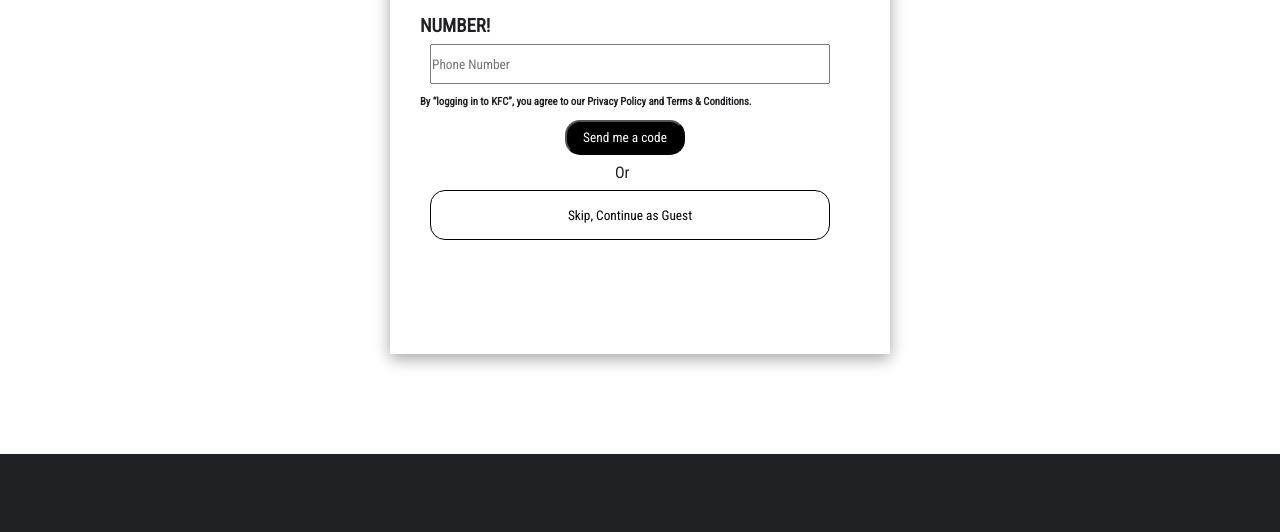
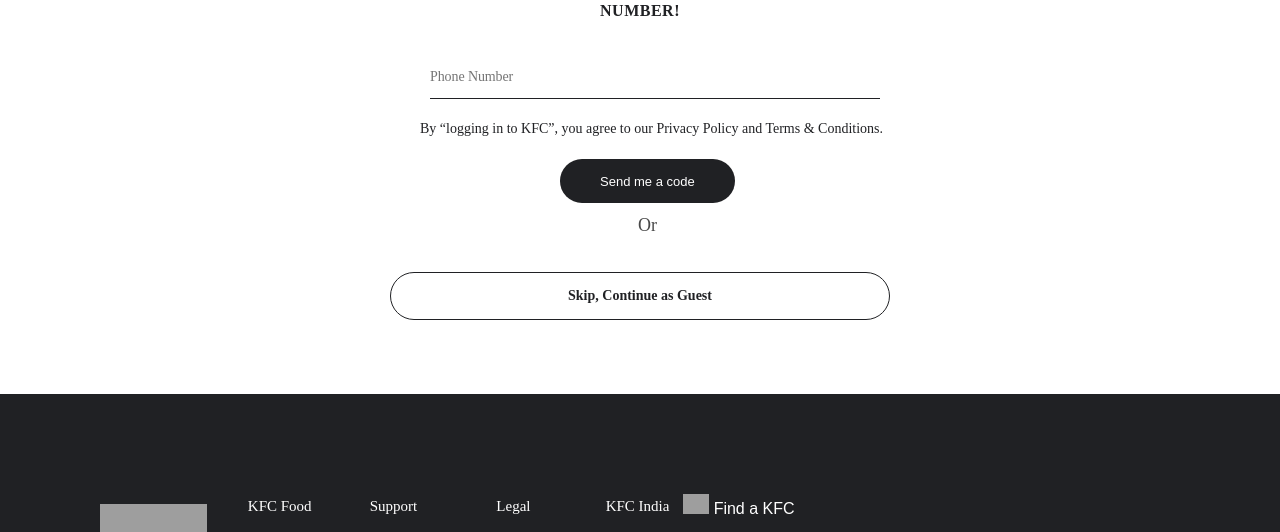
Before and after one commit to sankarshandev98/KFC-clone, a plain HTML site: page navbar/signin.html in a window 1280 px wide. Shown: the part 321-853 px from the top of the page. Drawn offline with Linux system fonts and the light colour scheme; grey boxes are pictures that could not be loaded.

Commit message:
day-5 merge

```diff
--- a/style/footer.css
+++ b/footer/style/footer.css
@@ -3,7 +3,7 @@
     padding: 100px 100px;
     text-align: justify;
     color: white;
-    font-family:"Roboto Condensed";
+    font-family:Arial, Helvetica, sans-serif;
      margin-top: 50px;
 }
 
@@ -34,9 +34,10 @@
 }
 
 ul>p {
-    font-size: 14px;
-    margin-left: 30px;
-    margin-bottom: 10px;
+    font-size: 15px;
+     margin-left: 22px;
+    margin-bottom: 15px;
+    color: white;
 }
 a{
     text-decoration: none;
@@ -51,8 +52,11 @@
     gap: 20px;
 }
 
-#lastbox4 {
+/* #lastbox4 {
     display: flex;
     margin-top: 60px;
     margin-left: 250px;
 }
+#lastbox4>div>p{
+    color: white;
+} */
--- a/signin.html
+++ b/navbar/signin.html
@@ -5,13 +5,11 @@
     <meta http-equiv="X-UA-Compatible" content="IE=edge">
     <meta name="viewport" content="width=device-width, initial-scale=1.0">
     <title>Document</title>
-    <link rel="stylesheet" href="https://fonts.googleapis.com/css?family=Roboto Condensed">
     <link rel="stylesheet" href="style/header.css">
 
-    <link rel="stylesheet" href="style/footer.css">
+    <link rel="stylesheet" href="../footer/style/footer.css">
 
     <link rel="stylesheet" href="style/signin.css">
-
 
 </head>
 
@@ -20,7 +18,7 @@
     <div id="sign">
         <div id="sign1">
            <div> <p>Sign In / Sign up</p></div>
-           <div> <h1>KFC</h1> </div>
+           <div> <img  class="img_align" src="https://photos.prnewswire.com/prnfull/20160205/330341LOGO" alt="chicken"></div>
            <div> <h3>LET’S SIGN IN OR CREATE ACCOUNT WITH YOUR PHONE NUMBER!</h3></div>
             <div ><input id="in" type="number"  placeholder="Phone Number"></div>
             <div> <h6>By “logging in to KFC”, you agree to our Privacy Policy and Terms & Conditions.</h6></div>
@@ -37,13 +35,13 @@
 
 <script type="module">
 
-    import header from './components/navbar.js';
+    import header from '../components/navbar.js';
     console.log(header());
    let nav= document.getElementById('header')
    nav.innerHTML=header()
 
 
-    import footer from './components/footer.js';
+    import footer from '../components/footer.js';
      console.log(footer());
      document.getElementById('footer').innerHTML=footer()
     </script>
--- a/style/header.css
+++ b/navbar/style/header.css
@@ -2,8 +2,6 @@
     box-sizing: border-box;
     margin: 0;
     padding: 0;
-    font-family: "Roboto Condensed";
-
 }
 
 header {
@@ -11,7 +9,6 @@
     /* position: sticky; */
     top: 0;
     background-color: white;
-    /* font-family: "Roboto Condensed"; */
 }
 
 nav {
@@ -32,6 +29,8 @@
 
 .img_align{
     height: 40px;
+    vertical-align: middle;
+
 }
 
 .box2 {
--- /dev/null
+++ b/navbar/style/signin.css
@@ -0,0 +1,146 @@
+
+       body{
+        color: rgb(32,33,36);
+    }
+    #sign1{
+       /* border: 1px solid black;  */
+       width:500px;
+       margin: auto;
+       margin-top: 50px;
+       /* box-shadow: rgba(0, 0, 0, 0.35) 0px 5px 15px; */
+       height: 450px;
+
+    }
+    #bu1{
+        background-color: black;
+        color: white;
+        border-radius: 15px;
+        height: 35px;
+    }
+    #sign{
+        /* border: 1px solid red; */
+        margin: auto;
+        line-height: 35px;
+        /* border: 1px solid black; */
+        height: 500px;
+        width: 45%;
+    }
+    p {
+        text-align: center;
+        margin: auto;
+        display: block;
+        color: #494949;
+        font-style: normal;
+        font-weight: 500;
+        font-size: 18px;
+        line-height: 24px;
+        font-family: 'National2-Medium';
+        margin-bottom: 7%;
+    }
+    #bu1{
+        /* margin-left: 35%;
+        /* border: 1px solid red; */
+        /* width: 120px; */
+        height: 44px;
+    padding: 10px 40px;
+    color: #ffffff;
+    font-size: 13px;
+    background-color: #202124;
+    border: none;
+    outline: none;
+    border-radius: 200px;
+    cursor: pointer;
+    margin-top: 20px;
+    margin-left: 170px;
+    }
+    #b{
+        /* width: 80%;
+        height:50px;
+        border: 1px solid black;
+        background-color: white;
+        border-radius: 15px;
+        margin-left: 40px; */
+
+        /* border: 1px solid red; */
+        width: 100%;
+        background: #ffffff;
+        color: #202124;
+        font-style: normal;
+        font-weight: bold;
+        font-size: 14px;
+        line-height: 30px;
+        align-items: center;
+        text-align: center;
+        outline: none;
+        border-radius: 66px;
+        border: 1px solid #202124;
+        font-family: 'National 2 Regular';
+        padding: 8px 40px;
+        cursor: pointer;
+    }
+    input{
+        width: 80%;
+        height: 40px;
+        margin-left: 40px;
+    }h1{
+        color: red;
+        margin-left: 200px;
+    }
+    #or{
+        margin-top: 10px;
+        margin-left: 15px;
+    }
+    h3{
+        /* margin-left: 30px;
+        color: #202124;
+        font-size: 16px; */
+        text-align: center;
+    font-family: 'National2CondensedWeb-Medium';
+    font-style: normal;
+    font-weight: bold;
+    font-size: 16px;
+    line-height: 24px;
+    letter-spacing: 0.5px;
+    text-transform: uppercase;
+    color: #202124;
+    margin-bottom: 7%;
+}
+
+    h6{
+        font-family: 'National 2 Regular';
+    font-style: normal;
+    font-weight: normal;
+    font-size: 14px;
+    line-height: 20px;
+    color: #202124;
+    margin-left: 30px;
+    margin-top: 20px;
+    }
+    .img_align{
+         /* margin-left: 180px;
+         height: 30px;
+         margin-top: 20px; */
+
+        /* width: 30%; */
+        text-align: center;
+        margin: 8% auto;
+        display: block;
+        cursor: pointer;
+        height: 27px;
+    }
+    #in{
+        border: none;
+        text-align: left;
+        width: 90%;
+        border: none;
+        border-bottom: 1px solid #202124;
+        outline: none;
+        font-family: 'National 2 Regular';
+        font-style: normal;
+        font-weight: normal;
+        font-size: 14px;
+        line-height: 24px;
+        letter-spacing: -0.1px;
+        color: #202124;
+        padding-bottom: 0.7%;
+    }
--- a/style/signin.css
+++ /dev/null
@@ -1,63 +0,0 @@
-
-       body{
-        color: rgb(32,33,36);
-        font-family: "Roboto Condensed";
-    }
-    #sign1{
-       /* border: 1px solid black;  */
-       width:500px;
-       margin: auto;
-       margin-top: 50px;
-       box-shadow: rgba(0, 0, 0, 0.35) 0px 5px 15px;
-       height: 450px;
-
-    }
-    #bu1{
-        background-color: black;
-        color: white;
-        border-radius: 15px;
-        height: 35px;
-    }
-    #sign{
-        /* border: 1px solid red; */
-        margin: auto;
-        line-height: 35px;
-        /* border: 1px solid black; */
-        height: 500px;
-        width: 45%;
-    }
-    p {
-        margin-left: 35%;
-    }
-    #bu1{
-        margin-left: 35%;
-        /* border: 1px solid red; */
-        width: 120px;
-    }
-    #b{
-        width: 80%;
-        height:50px;
-        border: 1px solid black;
-        background-color: white;
-        border-radius: 15px;
-        margin-left: 40px;
-
-        /* border: 1px solid red; */
-    }
-    input{
-        width: 80%;
-        height: 40px;
-        margin-left: 40px;
-    }h1{
-        color: red;
-        margin-left: 200px;
-    }
-    #or{
-        margin-left: 45%;
-    }
-    h3{
-        margin-left: 30px;
-    }
-    h6{
-        margin-left: 30px;
-    }
```
Also changed, not shown: footer/footer.html (renamed from footer.html, +2 -4 lines), navbar/header.html (renamed from header.html, +3 -2 lines), navbar/otp.html (added, +50 -0 lines), navbar/scripts/otp.js (added, +24 -0 lines), navbar/style/otp.css (added, +119 -0 lines), components/navbar.js, images/IMG_20220721_115057.jpg (deleted), images/logo.jpeg (deleted), navbar/scripts/signin.js (renamed from scripts/signin.js).
